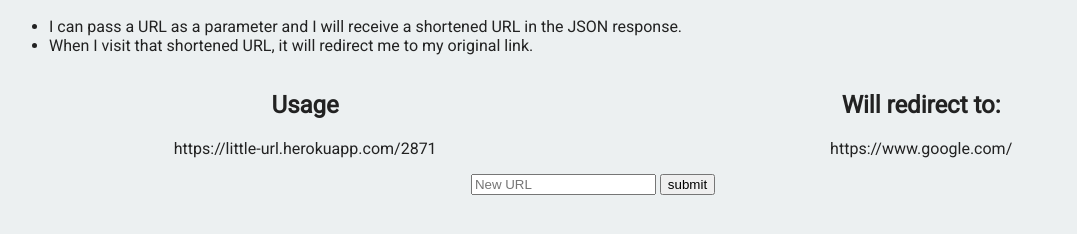
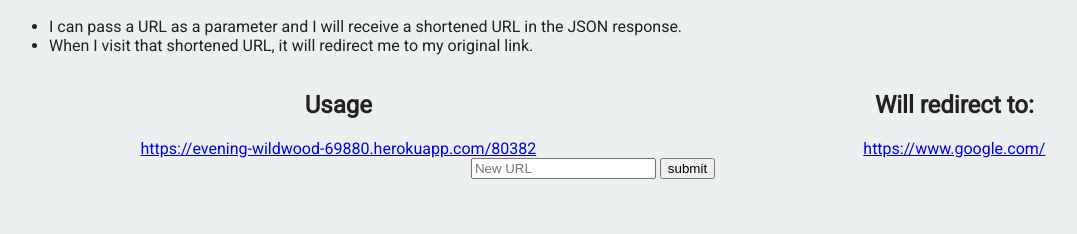
Before and after one commit to mackmmiller/url-shortener, a website: page views/index.html in a window 1280 px wide. Shown: the part 112-346 px from the top of the page, without its empty margins (47-1124 px from the left). Drawn offline with Linux system fonts and the light colour scheme.

Commit message:
second draft

```diff
--- a/public/style.css
+++ b/public/style.css
@@ -29,7 +29,7 @@ h1 {
 	text-align: center;
 }
 
-.usage p {
+.usage a {
 	padding: 0;
 }
 
--- a/views/index.html
+++ b/views/index.html
@@ -22,11 +22,11 @@
       <div class="usage">
          <div>
             <h2>Usage</h2>
-            <p>https://little-url.herokuapp.com/2871</p>
+            <a href="https://evening-wildwood-69880.herokuapp.com/80382">https://evening-wildwood-69880.herokuapp.com/80382</a>
          </div>
          <div>
             <h2>Will redirect to:</h2>
-            <p>https://www.google.com/</p>
+            <a href="https://www.google.com/">https://www.google.com/</a>
          </div>
       </div>
 
```
